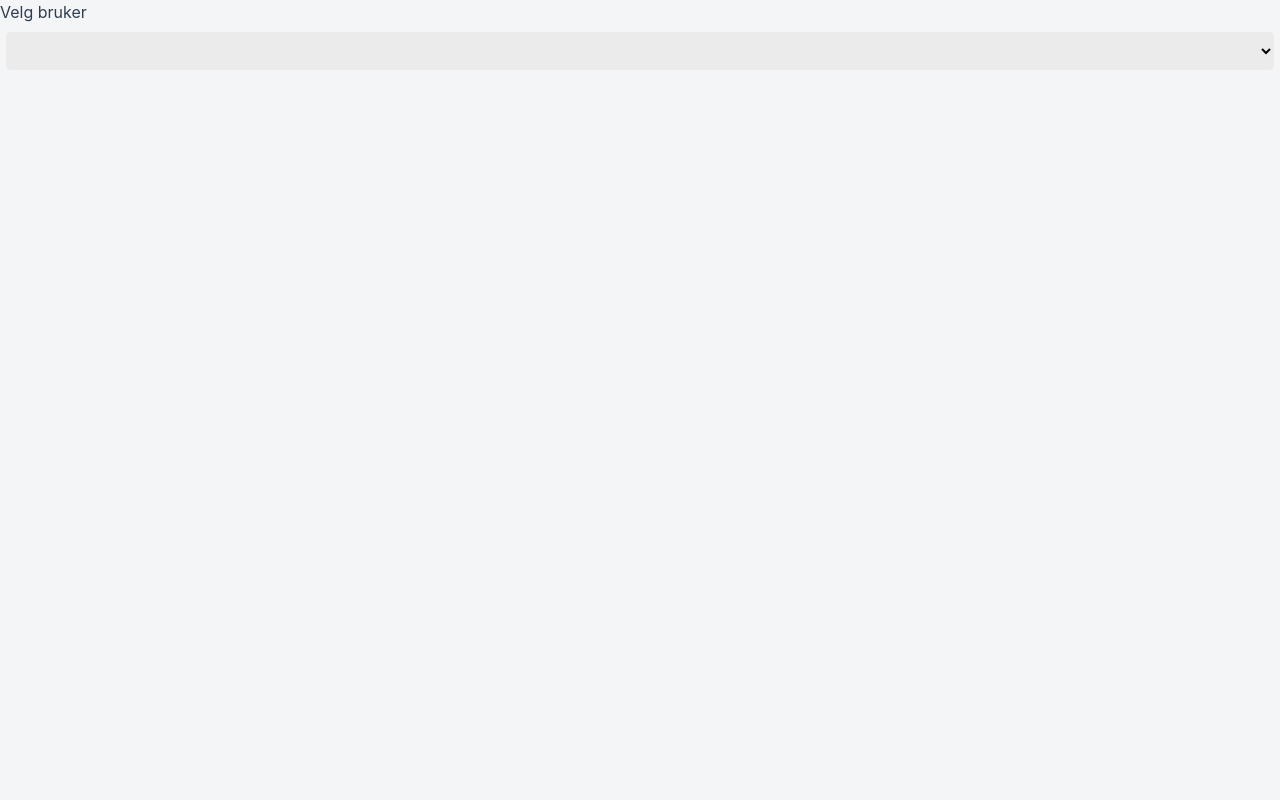
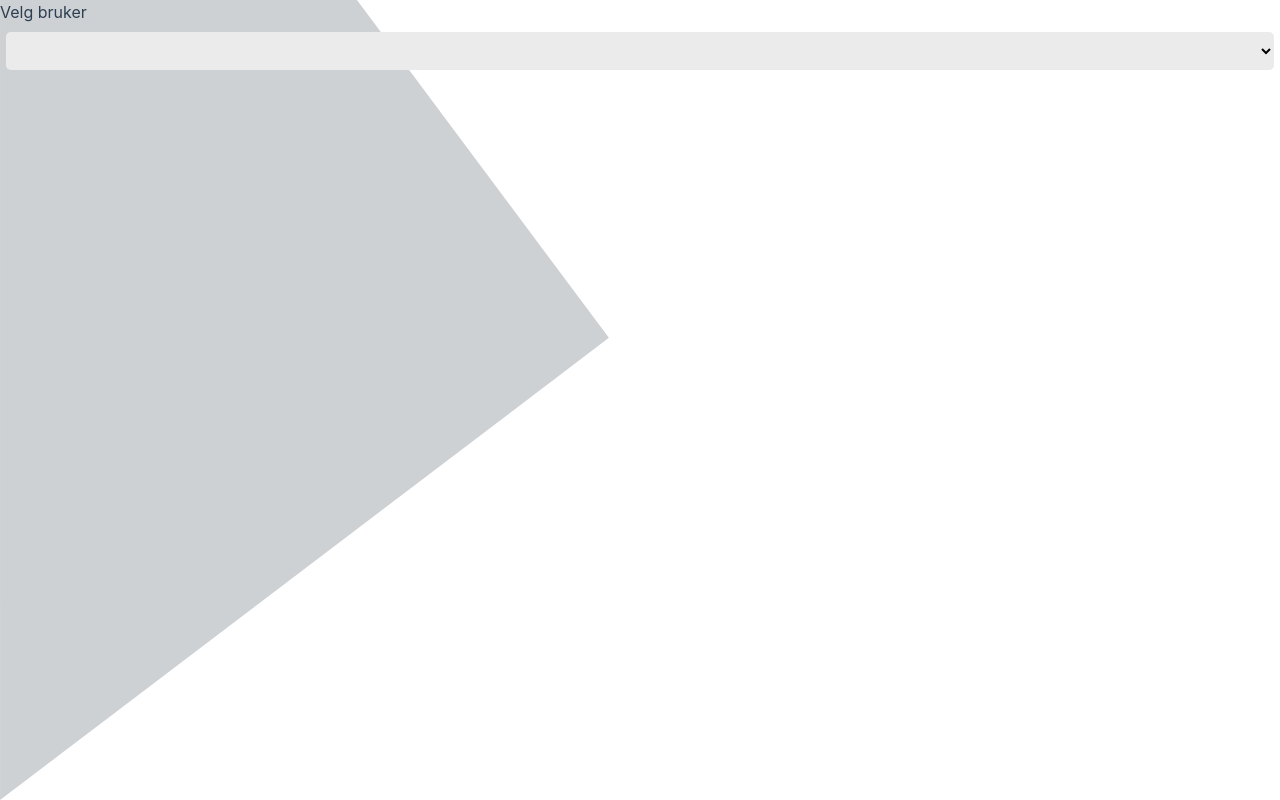
Before and after one commit to Glasspaper-Solutions/invoicing, a Vue app: page / in a window 1280 px wide. Built offline with nearby package versions, Linux system fonts and the light colour scheme.

Commit message:
Added shape as background image

```diff
--- a/src/assets/main.css
+++ b/src/assets/main.css
@@ -7,6 +7,8 @@
 
 body {
   background-color: rgb(244, 245, 247);
+  background:url('./bakgrunnsbilde.svg') no-repeat;
+  background-size: contain;
 }
 
 /* create container layout with 3 columns each being 1/3  */
```
Also changed, not shown: src/assets/bakgrunnsbilde.svg (added).
